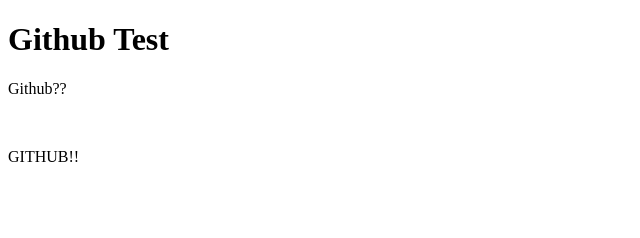
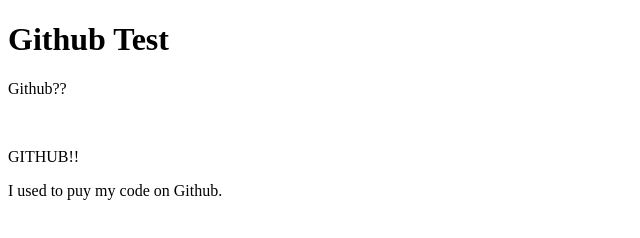
Before and after one commit to Tiny-Angel/github-test, a plain HTML site: page index.html in a window 1280 px wide. Shown: the whole page, without its empty margins (0-640 px from the left). Drawn offline with Linux system fonts and the light colour scheme.

Commit message:
Added another paragraph.

```diff
--- a/index.html
+++ b/index.html
@@ -8,5 +8,6 @@
 	<p>Github??</p>
 	<br>
 	<p>GITHUB!!</p>
+	<p>I used <code></code> to puy my code on Github.</p>
 </body>
 </html>
```
